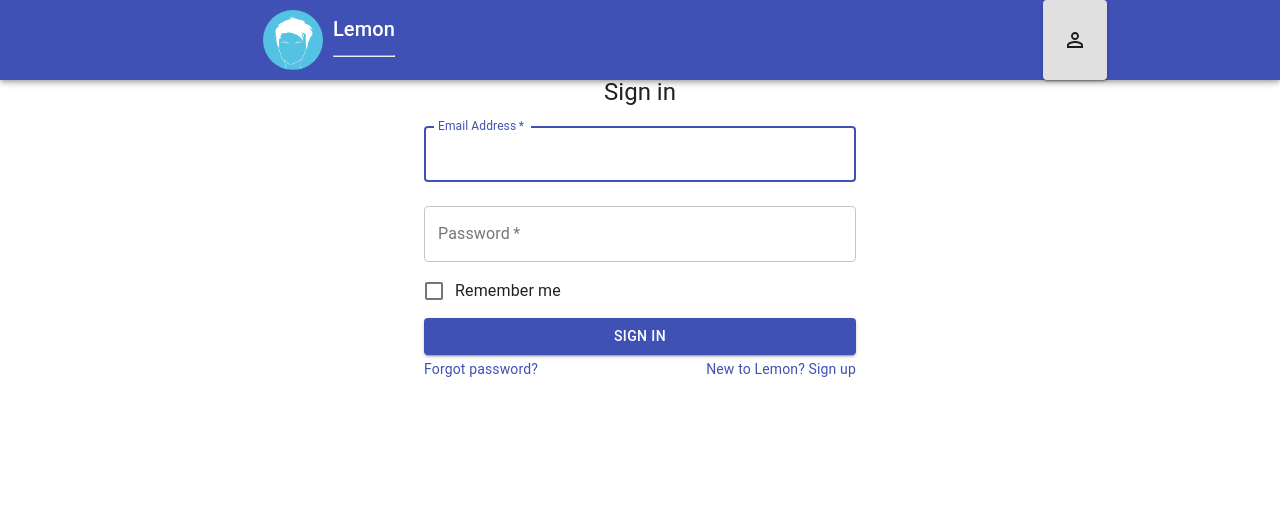
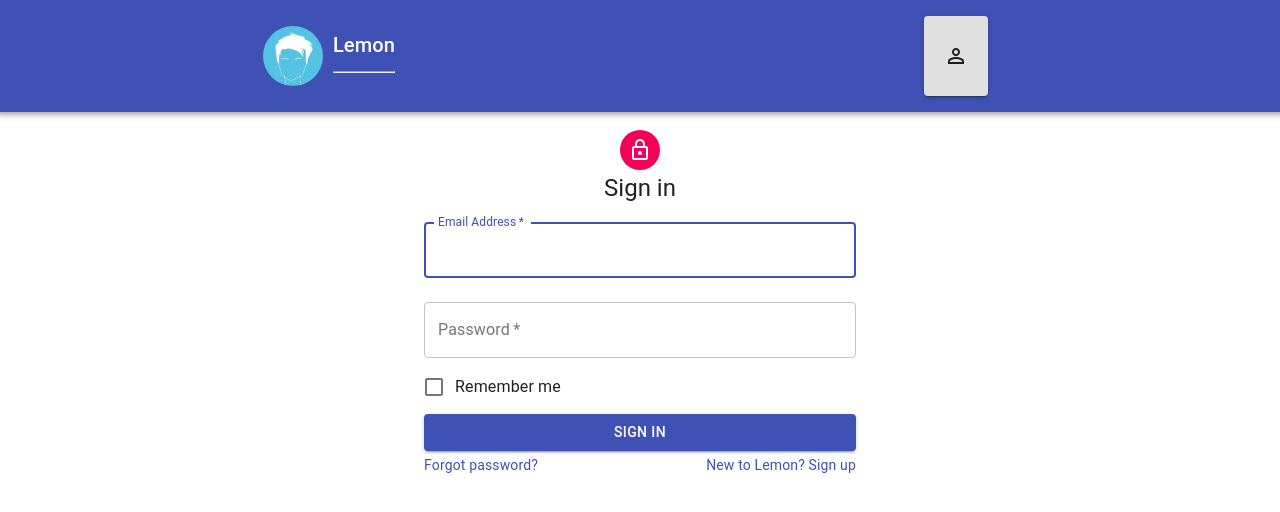
Before and after one commit to samjhawkins/lemon, a React app: page / in a window 1280 px wide. Shown: the top 512 px of the page. Built offline with nearby package versions, Linux system fonts and the light colour scheme; the HTML template or start-up script is replaced by a standard one.

Commit message:
develop - fix styling for toggled dropdown

```diff
--- a/src/App.jsx
+++ b/src/App.jsx
@@ -1,10 +1,10 @@
 import React, {Component} from 'react';
 import {BrowserRouter as Router, Switch} from 'react-router-dom';
 import NavBar from './components/common/NavBar/NavBar';
-import {Grid} from '@material-ui/core/index';
+import {Grid, TableCell} from '@material-ui/core/index';
 import renderRoutes from './routes/renderRoutes'
 
-export default class App extends Component {
+export class App extends Component {
     render() {
         const auth = false;
         return (
@@ -16,9 +16,7 @@ export default class App extends Component {
                     alignItems="center"
                     spacing={8}
                 >
-                    <Grid item xs={12}>
-                        <NavBar/>
-                    </Grid>
+                    <NavBar/>
                     <Grid item xs={12}>
                         <Switch>
                             {renderRoutes(auth)}
@@ -29,3 +27,5 @@ export default class App extends Component {
         )
     }
 }
+
+export default App;
--- a/src/components/common/NavBar/NavBar.jsx
+++ b/src/components/common/NavBar/NavBar.jsx
@@ -13,11 +13,16 @@ import {withStyles} from "@material-ui/core/styles";
 import logo from "../../../images/logo.png";
 
 const styles = theme => ({
+    toolbar: {
+        marginTop: theme.spacing(8),
+        marginRight: theme.spacing(15),
+        marginBottom: theme.spacing(8),
+        marginLeft: theme.spacing(15),
+    },
     avatar: {
         margin: 10,
         width: 60,
         height: 60,
-
     },
 });
 
@@ -43,8 +48,8 @@ export class NavBar extends Component {
     render() {
         const {classes} = this.props;
         return (
-            <AppBar position='fixed'>
-                <Toolbar>
+            <AppBar position='sticky' >
+                <Toolbar className={classes.toolbar}>
                     <Container maxWidth="md">
                         <Grid justify={"space-between"} container>
                             <Grid item container sm={4} alignContent={"center"} justify={"center"}>
@@ -62,7 +67,7 @@ export class NavBar extends Component {
                                     <hr/>
                                 </Typography>
                             </Grid>
-                            <Grid item container xs={12} sm={1} justify={"center"}>
+                            <Grid item container xs={12} sm={4} justify={"center"}>
                                 <ProfileOptions
                                     open={this.state.open}
                                     auth={this.state.auth}
--- a/src/components/common/NavBar/ProfileOptions/ProfileButton.jsx
+++ b/src/components/common/NavBar/ProfileOptions/ProfileButton.jsx
@@ -1,5 +1,5 @@
 import React, {Component} from 'react';
-import {Button, ClickAwayListener, Grow, Paper, Popper} from "@material-ui/core/index";
+import {Button, ClickAwayListener, Grow, Popper} from "@material-ui/core/index";
 import {PermIdentity as PermIdentityIcon} from "@material-ui/icons/index";
 import ProfileMenu from "./ProfileMenu";
 
@@ -36,11 +36,11 @@ export default class ProfileButton extends Component {
                             {...TransitionProps}
                             style={{transformOrigin: placement === 'bottom' ? 'center top' : 'center bottom'}}
                         >
-                            <Paper id="menu-list-grow">
+                            <div>
                                 <ClickAwayListener onClickAway={this.handleClose}>
                                     <ProfileMenu handleClose={this.handleClose}/>
                                 </ClickAwayListener>
-                            </Paper>
+                            </div>
                         </Grow>
                     )}
                 </Popper>
--- a/src/components/common/NavBar/ProfileOptions/ProfileMenu.jsx
+++ b/src/components/common/NavBar/ProfileOptions/ProfileMenu.jsx
@@ -6,10 +6,12 @@ import {makeStyles} from '@material-ui/styles';
 const useStyles = makeStyles(theme => ({
     root: {
         width: '100%',
-        margin: theme.spacing(4)
+        minWidth: theme.spacing(60),
+        margin: theme.spacing(4),
     },
     item: {
         backgroundColor: theme.color.white,
+        justifyContent: 'center',
     },
 }));
 
@@ -18,20 +20,20 @@ export const ProfileMenu = (props, ref) => {
     return (
         <Paper ref={ref} className={classes.root}>
             <MenuList>
-                <MenuItem onClick={props.handleClose} className={classes.item}>
-                    <UndecoratedLink to={"/myAccount"}>
+                <UndecoratedLink to={"/myAccount"}>
+                    <MenuItem onClick={props.handleClose} className={classes.item}>
                         <Typography color={"primary"}>
                             My Account
                         </Typography>
-                    </UndecoratedLink>
-                </MenuItem>
-                <MenuItem onClick={props.handleClose} className={classes.item}>
-                    <UndecoratedLink to={"/signOut"}>
+                    </MenuItem>
+                </UndecoratedLink>
+                <UndecoratedLink to={"/signOut"}>
+                    <MenuItem onClick={props.handleClose} className={classes.item}>
                         <Typography color={"secondary"}>
                             Sign Out
                         </Typography>
-                    </UndecoratedLink>
-                </MenuItem>
+                    </MenuItem>
+                </UndecoratedLink>
             </MenuList>
         </Paper>
     );
```
